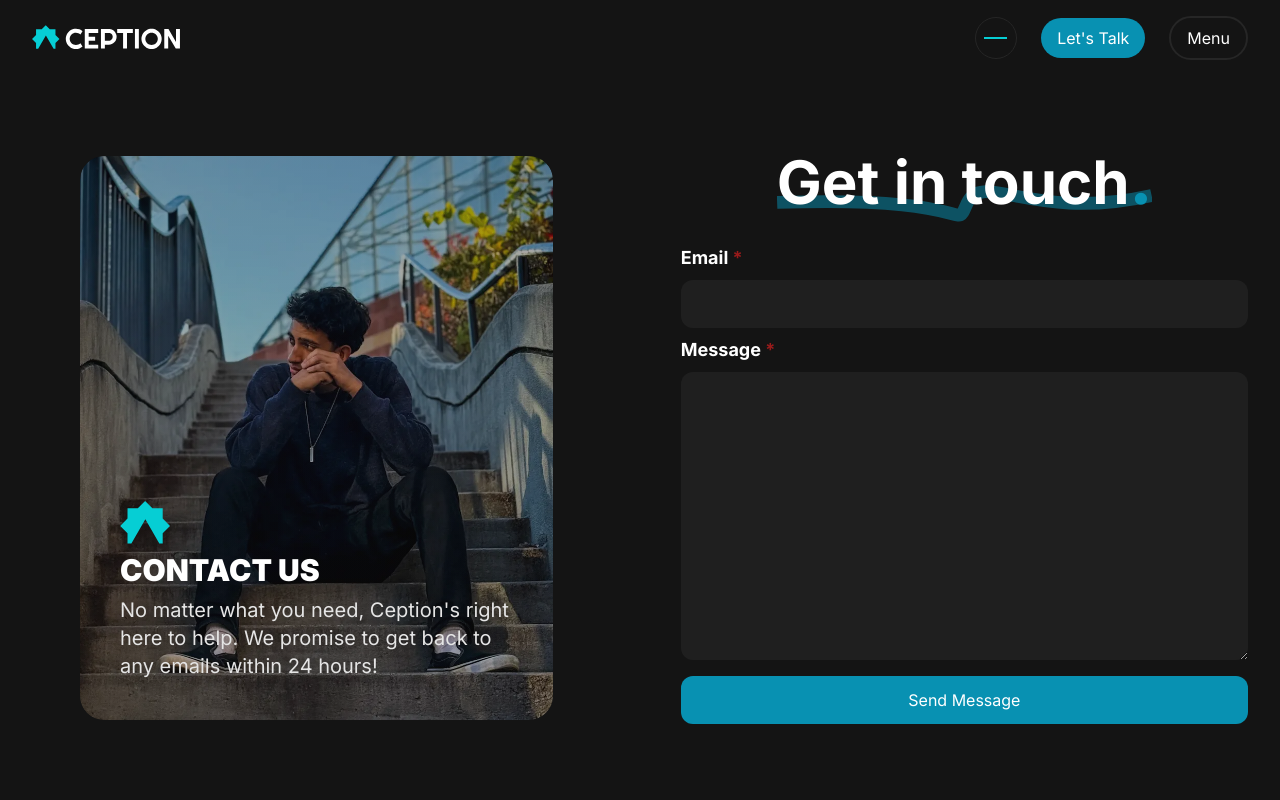
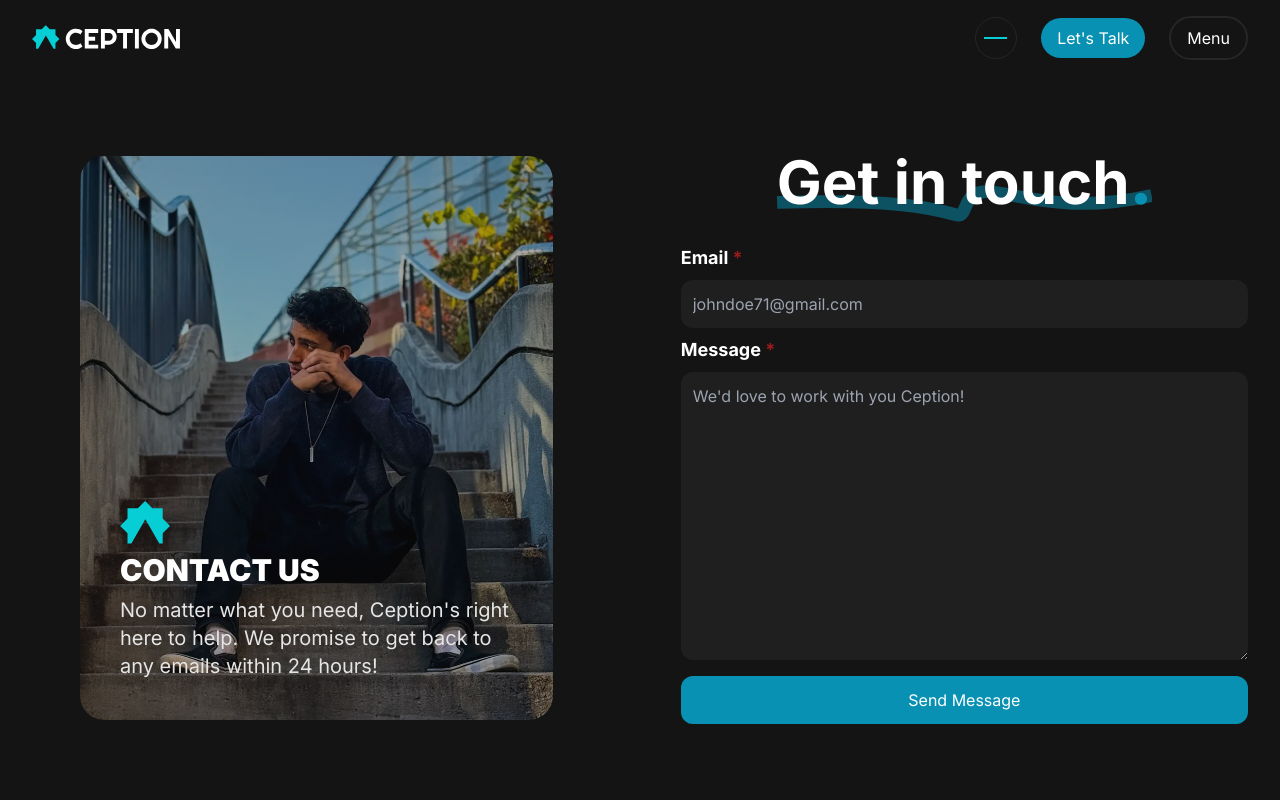
Before and after one commit to Yaucrates/ceptionlabs, a SvelteKit app: page /contact in a window 1280 px wide. Shown: the top 800 px of the page. Built offline with nearby package versions, Linux system fonts and the light colour scheme.

Commit message:
Form Design Complete (but not funcitonal)

```diff
--- a/src/routes/contact/+page.svelte
+++ b/src/routes/contact/+page.svelte
@@ -28,11 +28,11 @@
         <form class="w-full flex flex-col gap-2">
             <div class="gap-2 flex flex-col">
                 <label for="email" class="text-lg text-white font-bold">Email <span class="text-red-800">*</span></label>
-                <input id="email" type="text" class="bg-neutral-850 h-12 rounded-xl" />
+                <input id="email" type="text" placeholder="johndoe71@gmail.com" class="bg-neutral-850 h-12 rounded-xl focus:outline-none focus:ring-2 focus:ring-cyan-600 p-3 text-neutral-200" />
             </div>
             <div class="gap-2 flex flex-col">
                 <label for="Message" class="text-lg text-white font-bold">Message <span class="text-red-800">*</span></label>
-                <textarea id="Message" class="h-72 bg-neutral-850 rounded-xl" ></textarea>
+                <textarea id="Message" placeholder="We'd love to work with you Ception!" class="h-72 bg-neutral-850 rounded-xl focus:outline-none focus:ring-2 focus:ring-cyan-600 p-3 text-neutral-200" ></textarea>
             </div>
             <button class="mt-2 w-full h-12 bg-cyan-600 text-white rounded-xl">Send Message</button>
         </form>
```
